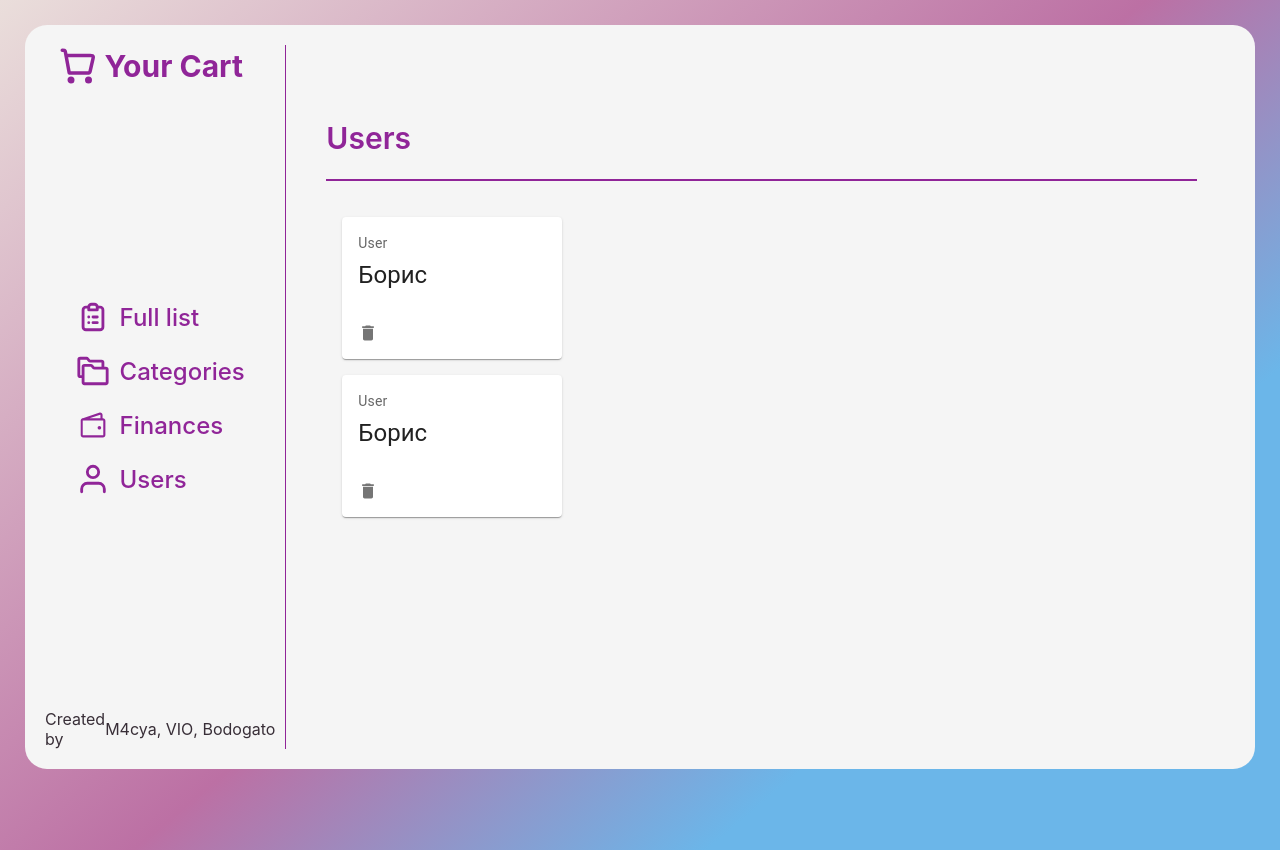
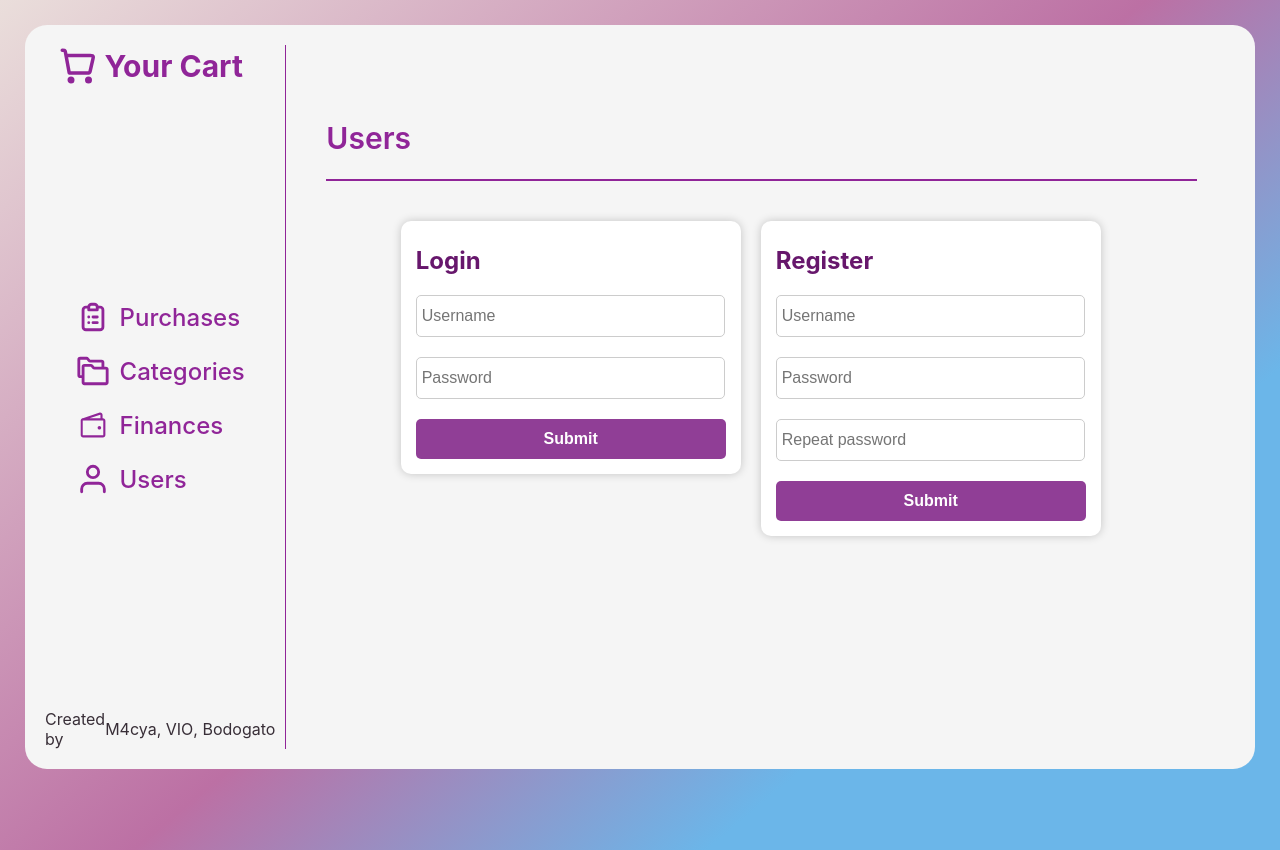
Before and after one commit to m4cy43/NodeJs-Labs, a React (Create React App) app in the folder lab345/frontend/: page / in a window 1280 px wide. Built offline with nearby package versions, Linux system fonts and the light colour scheme.

Commit message:
FE development

```diff
--- /dev/null
+++ b/lab345/frontend/src/components/AddPurchase.jsx
@@ -0,0 +1,101 @@
+import React from 'react';
+import Box from '@mui/material/Box';
+import Modal from '@mui/material/Modal';
+import IconButton from '@mui/material/IconButton';
+import Button from '@mui/material/Button';
+import TextField from '@mui/material/TextField';
+import CloseIcon from '@mui/icons-material/Close';
+
+const boxStyle = {
+    position: 'absolute',
+    top: '50%',
+    left: '50%',
+    transform: 'translate(-50%, -50%)',
+    width: 470,
+    bgcolor: 'background.paper',
+    border: '2px solid #000',
+    boxShadow: 24,
+    p: 2,
+};
+const buttonStyle = {
+    backgroundColor: '#902598',
+    color: '#fff',
+    width: '12%',
+    height: '35px',
+    marginBottom: '15px',
+    fontSize: '14px',
+    fontWeight: 'bold',
+    textTransform: 'none',
+    borderRadius: '5px',
+    boxShadow: '0px 3px 1px -2px rgba(0,0,0,0.2), 0px 2px 2px 0px rgba(0,0,0,0.14), 0px 1px 5px 0px rgba(0,0,0,0.12)',
+    '&:hover': {
+        backgroundColor: '#902598',
+        boxShadow: '0px 3px 1px -2px rgba(0,0,0,0.2), 0px 2px 2px 0px rgba(0,0,0,0.14), 0px 1px 5px 0px rgba(0,0,0,0.12)',
+    }
+};
+const dropdownStyle = {
+    width: '40%',
+    padding: '5px 0',
+    borderColor: 'lightgray',
+
+};
+
+function AddPurchase() {
+    const [open, setOpen] = React.useState(false);
+    const handleOpen = () => setOpen(true);
+    const handleClose = () => setOpen(false);
+
+  return (
+    <>
+        <Button onClick={handleOpen} style={buttonStyle}>
+            Add purchase
+        </Button>
+        <Modal
+            open={open}
+            aria-labelledby="modal-modal-title"
+            aria-describedby="modal-modal-description"
+        >
+            <Box sx={boxStyle}>
+                <div style={{display: 'flex', justifyContent: 'space-between', alignItems: 'center', margin: 0}}>
+                    <h3 id="modal-modal-title">Enter your new purchase</h3>
+                    <IconButton onClick={handleClose}><CloseIcon /></IconButton>
+                </div>
+                <p id="modal-modal-description" sx={{ mt: 2, width: '100%' }}>
+                    <TextField
+                        id="outlined-basic"
+                        label="Name"
+                        type='text'
+                        variant="outlined"
+                        sx={{width: '100%'}}
+                    />
+                </p>
+                <p id="modal-modal-description" sx={{ mt: 2 }}>
+                    <div className="dropdown-category">
+                        <label for="categories">Choose a category: </label>
+                        <select name="category" id="categories" style={dropdownStyle}>
+                            <option value="food">Food</option>
+                            <option value="clothes">Clothes</option>
+                            <option value="restaurants">Restaurants</option>
+                            <option value="cinema">Cinema</option>
+                        </select>
+                    </div>
+                </p>
+                <p id="modal-modal-description" sx={{ mt: 2 }}>
+                    <TextField
+                        id="outlined-number"
+                        label="Price"
+                        type="number"
+                        InputLabelProps={{
+                            shrink: true,
+                        }}
+                        variant="outlined"
+                    />
+                </p>
+                <Button variant="contained" style={{backgroundColor: '#902598'}} onClick={handleClose}>Add</Button>
+            </Box>
+        </Modal>
+    </>
+  );
+}
+
+export default AddPurchase;
--- a/lab345/frontend/src/components/DataTable.jsx
+++ b/lab345/frontend/src/components/DataTable.jsx
@@ -2,10 +2,10 @@ import * as React from 'react';
 import { DataGrid } from '@mui/x-data-grid';
 
 const columns = [
-    { field: 'id', headerName: 'ID', width: 80 },
-    { field: 'purchase', headerName: 'Purchase', width: 450 },
-    { field: 'category', headerName: 'Category', width: 220 },
-    { field: 'price', headerName: 'Price', type: 'number', width: 130 },
+    { field: 'id', headerName: 'ID', width: 50 },
+    { field: 'purchase', headerName: 'Purchase', width: 360 },
+    { field: 'category', headerName: 'Category', width: 180 },
+    { field: 'price', headerName: 'Price', type: 'number', width: 110 },
     { field: 'date', headerName: 'Date', type: 'number', width: 150 },
 ];
 
@@ -26,13 +26,14 @@ const rows = [
 
 export default function DataTable() {
     return (
-        <div style={{ height: '100%', width: '100%' }}>
+        <div style={{ height: '400px', width: '920px' }}>
             <DataGrid
                 rows={rows}
                 columns={columns}
                 initialState={{
                     pagination:{ paginationModel: { pageSize: 10 } },
                 }}
+                rowsPerPage={[1]}
                 disableColumnSelector={true} // disable "hide all" and "manage columns"
             />
         </div>
--- a/lab345/frontend/src/components/Navigation.jsx
+++ b/lab345/frontend/src/components/Navigation.jsx
@@ -10,7 +10,7 @@ const menuItems = [
     {
         id: 'Navigation',
         children: [
-            { id: 'Full list', url: '/', icon: listIcon, },
+            { id: 'Purchases', url: '/', icon: listIcon, },
             { id: 'Categories', url: 'categories', icon: categoryIcon, },
             { id: 'Finances', url: 'finances', icon: walletIcon, },
             { id: 'Users', url: 'users', icon: userIcon, },
@@ -30,7 +30,7 @@ const Navigation = (props) => {
                 <div>
                     <div className='navbar__link'>
                         <div className='nav-link'><img className='link-icon' src={listIcon} alt="list" /></div>
-                        <div className='nav-link'><a href="">Full list</a></div>
+                        <div className='nav-link'><a href="">Purchases</a></div>
                     </div>
 
                     <div className='navbar__link'>
--- /dev/null
+++ b/lab345/frontend/src/components/Purchases.jsx
@@ -0,0 +1,18 @@
+import * as React from 'react';
+import DataTable from './DataTable';
+import '../css/Purchases.css';
+import AddPurchase from './AddPurchase';
+
+export default function Purchases() {
+    return (
+        <div id="puchases-content">
+            <div className="add-purchase">
+                <AddPurchase />
+            </div>
+
+            <div className="purchases-table">
+                <DataTable />
+            </div>
+        </div>
+    );
+}
--- a/lab345/frontend/src/components/Users.jsx
+++ b/lab345/frontend/src/components/Users.jsx
@@ -1,6 +1,7 @@
 import { Button } from '@mui/material';
 import React from 'react';
 import UserCard from './UserCard';
+import '../css/Users.css';
 
 // const buttonStyle = {
 //     backgroundColor: '#902598',
@@ -20,14 +21,40 @@ import UserCard from './UserCard';
 // };
 
 function Users() {
-  return (
-    <div className='users'>
-        {/* <Button style={buttonStyle}>Add user</Button> */}
+    return (
+        <div className='users'>
+            {/* <Button style={buttonStyle}>Add user</Button> */}
+            {/* <UserCard />
+            <UserCard /> */}
 
-        <UserCard />
-        <UserCard />
-    </div>
-  );
+            <div className="form-block login">
+                <h2>Login</h2>
+                <form method="post" action="">
+                    <input type="text" name="username" id="username" placeholder="Username" required /> <br/>
+                    <input type="password" name="password" id="password" placeholder="Password" required /> <br/>
+                    <button type="submit" name="login">Submit</button>
+                </form>
+            </div>
+
+            <div className="form-block register">
+                <h2>Register</h2>
+                <form method="post" action="">
+                    <input type="text" name="username" id="username" placeholder="Username" required /> <br/>
+                    <input type="password" name="password" id="password" placeholder="Password" required /> <br/>
+                    <input type="password" name="repeatPassword" id="repeatPassword" placeholder="Repeat password" required /> <br/>
+                    <button type="submit" name="register">Submit</button>
+                </form>
+            </div>
+
+            {/* <div class="account-block">
+                    <h2>Welcome, <span>USERNAME</span>!</h2>
+                    <form method="post" action="">
+                        <button type="submit" name="logout">Log out</button>
+                    </form>
+            </div> */}
+
+        </div>
+    );
 }
 
 export default Users;
--- /dev/null
+++ b/lab345/frontend/src/css/Purchases.css
@@ -0,0 +1,23 @@
+#puchases-content {
+    display: flex;
+    flex-direction: column;
+    align-items: center;
+    justify-content: center;
+    width: 100%;
+    height: 100%;
+
+}
+.add-purchase {
+    height: 20%;
+    width: 100%;
+    display: flex;
+    flex-direction: row;
+}
+.purchase-list {
+    height: 80%;
+    width: 100%;
+    display: flex;
+    flex-direction: column;
+    align-items: center;
+    justify-content: center;
+}
--- a/lab345/frontend/src/css/Users.css
+++ b/lab345/frontend/src/css/Users.css
@@ -2,9 +2,86 @@
     display: flex;
     flex-direction: row;
     flex-wrap: wrap;
-    align-items: center;
+    align-items: flex-start;
     justify-content: center;
     width: 100%;
     height: 100%;
     background-color: #f5f5f5;
 }
+h2 {
+    color: #67176c;
+}
+.form-block {
+    margin: 20px 20px 20px 0;
+    width: 310px;
+    height: fit-content;
+    background-color: #fff;
+    border-radius: 10px;
+    box-shadow: 0 0 10px 0 rgba(0, 0, 0, 0.2);
+    padding: 5px 15px 15px 15px;
+    display: flex;
+    flex-direction: column;
+    justify-content: space-between;
+    align-items: flex-start;
+}
+form {
+    width: 100%;
+    height: 100%;
+    display: flex;
+    flex-direction: column;
+    justify-content: center;
+}
+form input {
+    width: 96%;
+    height: 40px;
+    padding: 0 5px;
+    border: 1px solid #ccc;
+    border-radius: 5px;
+    font-size: 16px;
+}
+button {
+    width: 100%;
+    height: 40px;
+    border: none;
+    border-radius: 5px;
+    background-color: #903e96;
+    color: #fff;
+    font-size: 16px;
+    font-weight: bold;
+    cursor: pointer;
+}
+
+.account-block {
+    width: 100%;
+    height: 100%;
+    display: flex;
+    justify-content: center;
+    align-items: center;
+    flex-direction: column;
+}
+.account-block h2 {
+    font-size: 28px;
+    font-weight: bold;
+    margin: 0;
+    padding: 0;
+    color: #67176c;
+}
+.account-block form {
+    width: 100%;
+    height: 200px;
+    display: flex;
+    flex-direction: column;
+    justify-content: center;
+    align-items: center;
+}
+.account-block button {
+    width: 18%;
+    height: 40px;
+    border: none;
+    border-radius: 5px;
+    background-color: #903e96;
+    color: #fff;
+    font-size: 16px;
+    font-weight: bold;
+    cursor: pointer;
+}
```
Also changed, not shown: lab345/frontend/src/components/Content.jsx (+4 -4 lines).
